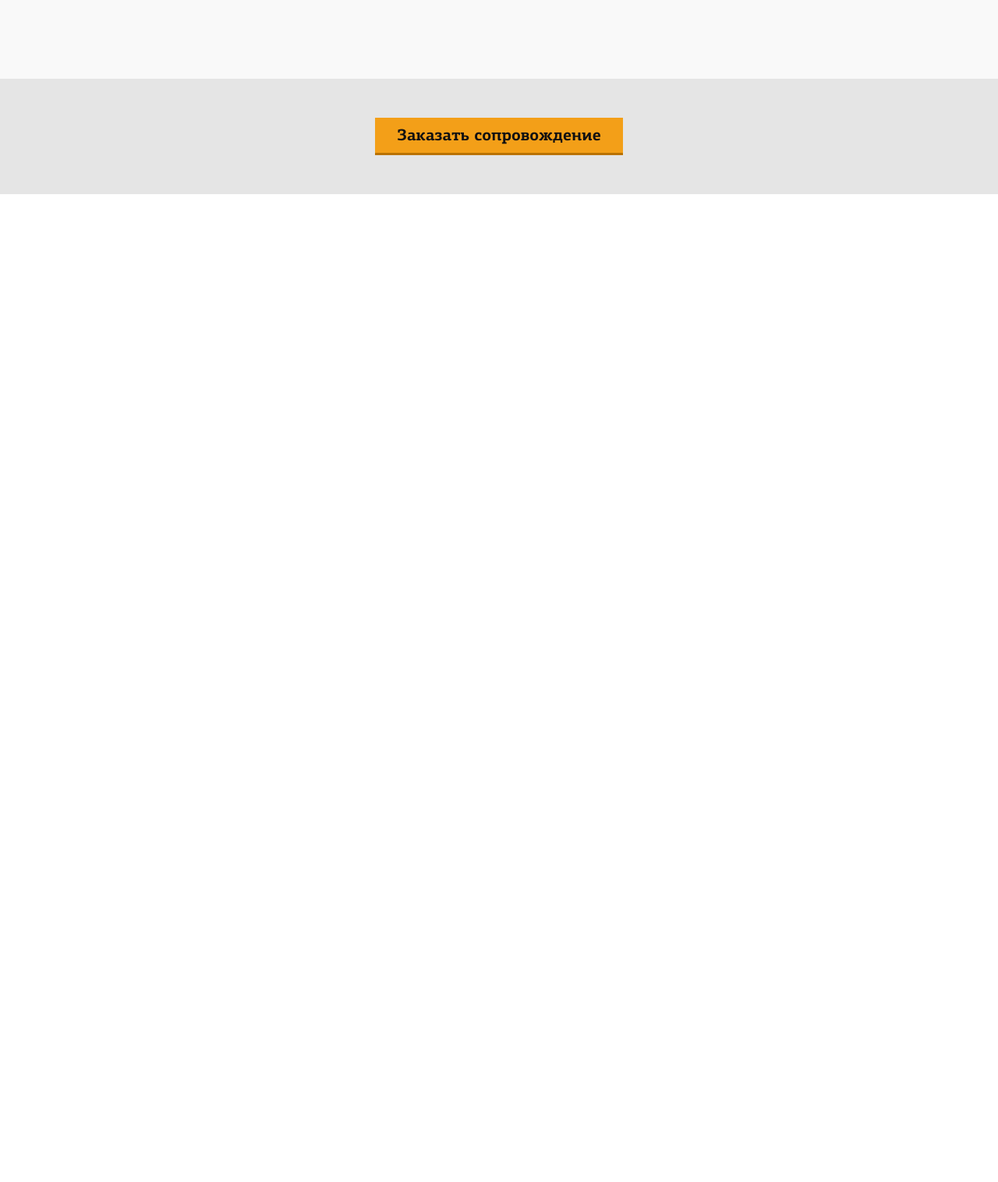
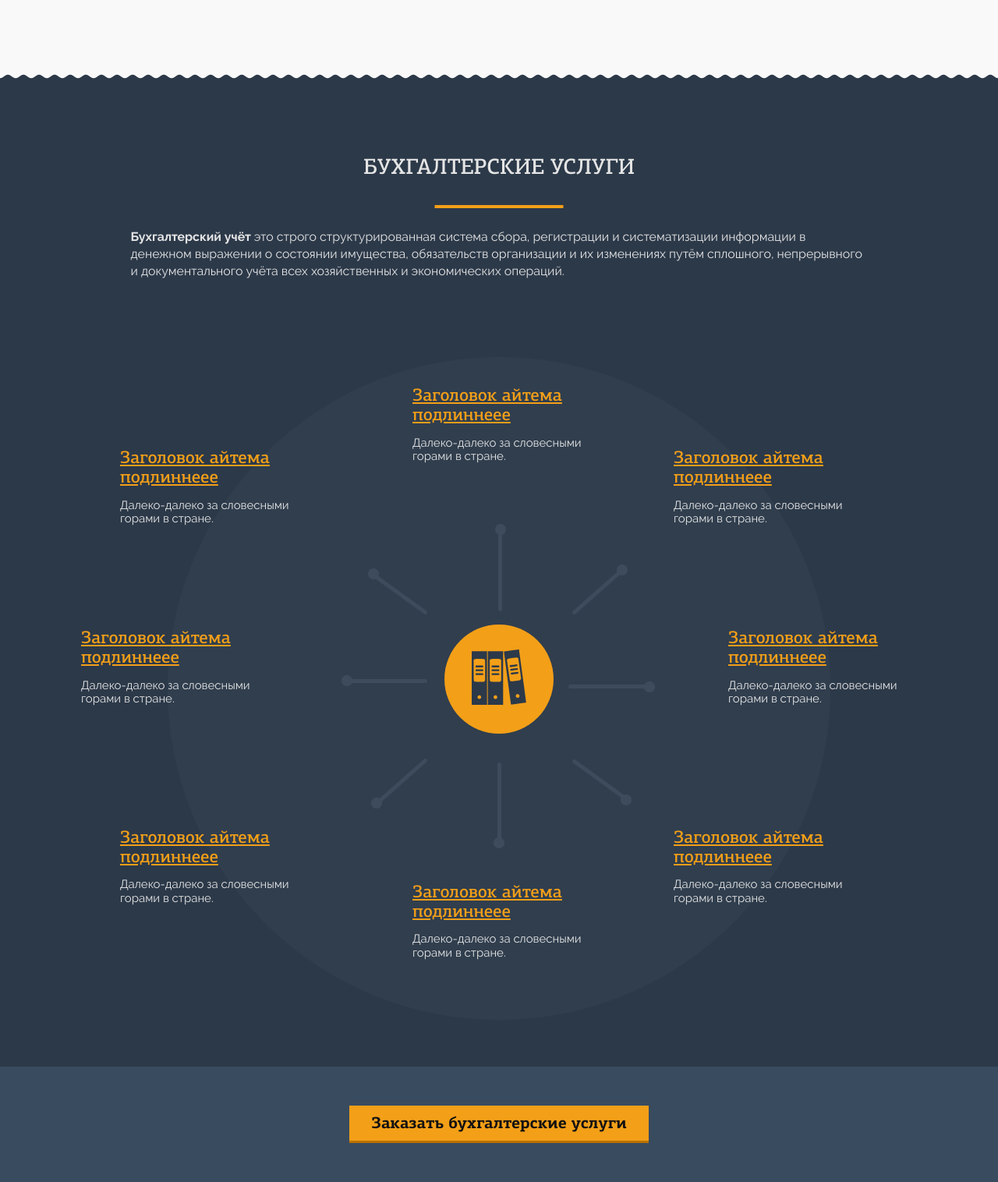
Before and after one commit to NeoWorkPage/page, a website: page app/index.html in a window 1280 px wide. Shown: the part 2883-4399 px from the top of the page at 78% size. Before the commit the page ends 3132 px from the top, so only its background shows below. Drawn offline with Linux system fonts and the light colour scheme.

Commit message:
Начало разработки секции 3. Проблемы с адаптивностью. Signed-off-by: NeoWorkPage <stalkerky@gmail.com>

```diff
--- a/app/index.html
+++ b/app/index.html
@@ -234,7 +234,7 @@
 		</div>
 
 	</section>
-	<section class="homesect section_2">
+	<section class="homesect section_3">
 		<div class="container">
 			<div class="row">
 
@@ -355,9 +355,95 @@
 				</div>
 			</div>
 		</div>
-			<div class="section-bottom">
-			<a href="#" class="buttons">Заказать сопровождение</a>
+		<section class="homesect s-dark section_3">
+		<div class="container">
+			<div class="row">
 
+				<div class="section-head col-md-10 col-md-offset-1">
+
+				<h2>Бухгалтерские услуги</h2>
+				<p><strong>Бухгалтерский учёт</strong> это строго структурированная система сбора, регистрации и систематизации информации в денежном выражении о состоянии имущества, обязательств организации и их изменениях путём сплошного, непрерывного и документального учёта всех хозяйственных и экономических операций.</p>
+
+
+				</div>
+
+			</div>
+		</div>
+
+		<div class="section-content">
+			<div class="container">
+				<div class="row">
+
+						<div class="col-sm-4 info-item-wrap">
+							<div class="info-item">
+
+								<h4><a href="#">Заголовок айтема подлиннеее</a></h4>
+								<p>Далеко-далеко за словесными горами в стране.</p>
+							</div>
+						</div>
+						<div class="col-sm-4 info-item-wrap">
+							<div class="info-item">
+
+								<h4><a href="#">Заголовок айтема подлиннеее</a></h4>
+								<p>Далеко-далеко за словесными горами в стране.</p>
+							</div>
+						</div>
+						<div class="col-sm-4 info-item-wrap">
+							<div class="info-item">
+
+								<h4><a href="#">Заголовок айтема подлиннеее</a></h4>
+								<p>Далеко-далеко за словесными горами в стране.</p>
+							</div>
+						</div>
+						<div class="col-sm-4 info-item-wrap">
+							<div class="info-item">
+
+								<h4><a href="#">Заголовок айтема подлиннеее</a></h4>
+								<p>Далеко-далеко за словесными горами в стране.</p>
+							</div>
+						</div>
+						<div class="col-sm-4 ">
+							<div class="s3-img-wrap img-wrap">
+								<img src="img/icons/section_3/folder.svg" alt="folder">
+							</div>
+
+						</div>
+						<div class="col-sm-4 info-item-wrap">
+							<div class="info-item">
+
+								<h4><a href="#">Заголовок айтема подлиннеее</a></h4>
+								<p>Далеко-далеко за словесными горами в стране.</p>
+							</div>
+						</div>
+						<div class="col-sm-4 info-item-wrap">
+							<div class="info-item">
+
+								<h4><a href="#">Заголовок айтема подлиннеее</a></h4>
+								<p>Далеко-далеко за словесными горами в стране.</p>
+							</div>
+						</div>
+						<div class="col-sm-4 info-item-wrap">
+							<div class="info-item">
+
+								<h4><a href="#">Заголовок айтема подлиннеее</a></h4>
+								<p>Далеко-далеко за словесными горами в стране.</p>
+							</div>
+						</div>
+						<div class="col-sm-4 info-item-wrap">
+							<div class="info-item">
+
+								<h4><a href="#">Заголовок айтема подлиннеее</a></h4>
+								<p>Далеко-далеко за словесными горами в стране.</p>
+							</div>
+						</div>
+				</div>
+			</div>
+
+
+		</div>
+
+		<div class="section-bottom">
+			<a href="#" class="buttons">Заказать бухгалтерские услуги</a>
 		</div>
 	</section>
 
--- a/sass/_media.sass
+++ b/sass/_media.sass
@@ -33,6 +33,8 @@
 
 	.phone
 		padding-right: 63px
+
+
 
 
 
--- a/sass/main.sass
+++ b/sass/main.sass
@@ -224,3 +224,71 @@ $heders-color: #2c3949
 	float: none
 	padding: 0 15px
 	width: 170px
+
+.s-dark
+	background-color: #2c3949
+	.section-content
+		background-color: #2c3949
+	&:before
+		background-image: url(../img/bah_2.png)
+	.section-head
+		h2
+			color: #e5e5e5
+		p
+			color: #e5e5e5
+	.info-item
+		p
+			border: none
+			color: #e5e5e5
+	.section-bottom
+		background-color: #394b5f
+		margin-top: 60px
+
+.section_3
+
+	@extend .section_1
+	.section-content
+		min-height: 850px
+		background-image: url(../img/s3_sun_bg.png)
+		padding-bottom: 0
+		padding-top: 60px
+		.info-item
+			margin-top: 80px
+	.info-item-wrap
+		&:nth-child(2)
+			.info-item
+				margin-top: 0px
+				margin-left: 35px
+				margin-bottom: 120px
+		&:nth-child(4), &:nth-child(6)
+			.info-item
+				margin-top: 55px
+		&:nth-child(8)
+			.info-item
+				margin-top: 150px
+		&:nth-child(1), &:nth-child(7)
+			.info-item
+				margin-left: 50px
+		&:nth-child(3), &:nth-child(9)
+			.info-item
+				margin-left: -20px
+		&:nth-child(6)
+			.info-item
+				margin-left: 50px
+		&:nth-child(8)
+			.info-item
+				margin-left: 35px
+
+
+.s3-img-wrap
+	width: 140px
+	height: 140px
+	background-color: $main-color
+	text-align: center
+	-webkit-border-radius: 10em
+	border-radius: 10em
+	margin: 50px 20px 20px 110px
+
+	img
+		width: 70px
+		margin-top: 32px
```
Also changed, not shown: app/css/main.min.css.
